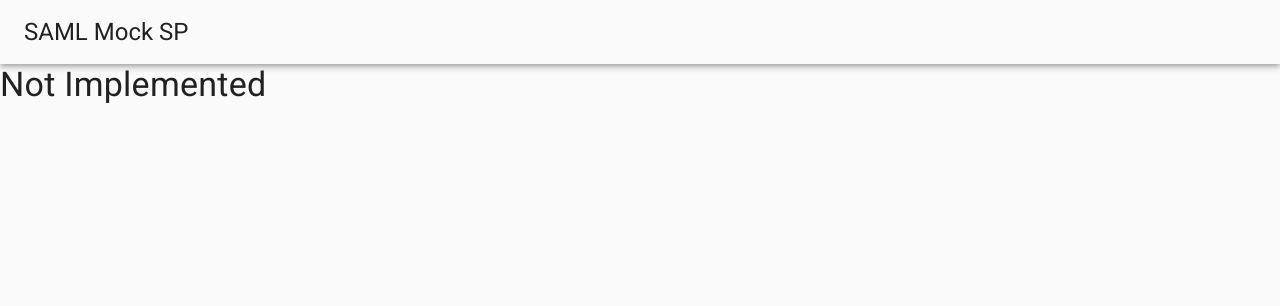
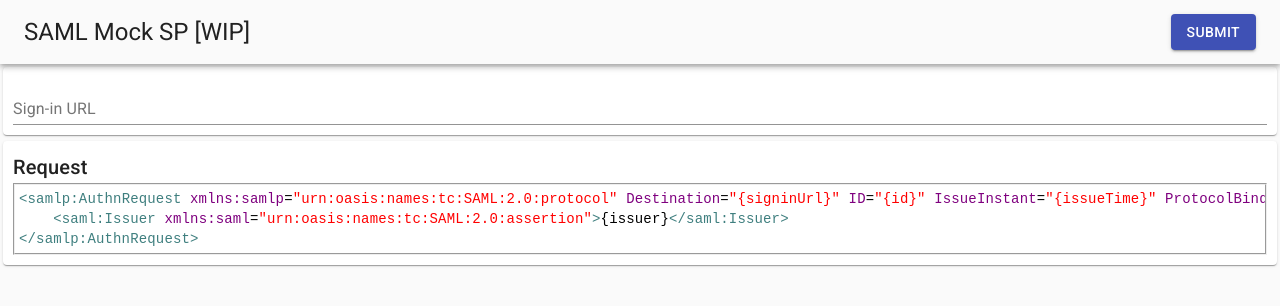
Before and after one commit to thameera/saml-mock, a Next.js app: page /sp in a window 1280 px wide. Shown: the top 306 px of the page. Built offline with nearby package versions, Linux system fonts and the light colour scheme.

Commit message:
Start with SP implementation

```diff
--- a/lib/templates.js
+++ b/lib/templates.js
@@ -40,3 +40,7 @@ export const assertionTemplate = `<saml:Assertion xmlns:saml="urn:oasis:names:tc
 		</saml:Attribute>
 	</saml:AttributeStatement>
 </saml:Assertion>`
+
+export const requestTemplate = `<samlp:AuthnRequest xmlns:samlp="urn:oasis:names:tc:SAML:2.0:protocol" Destination="{signinUrl}" ID="{id}" IssueInstant="{issueTime}" ProtocolBinding="urn:oasis:names:tc:SAML:2.0:bindings:HTTP-POST" Version="2.0">
+	<saml:Issuer xmlns:saml="urn:oasis:names:tc:SAML:2.0:assertion">{issuer}</saml:Issuer>
+</samlp:AuthnRequest>`
--- a/lib/utils.js
+++ b/lib/utils.js
@@ -1,3 +1,5 @@
+import { v4 as uuidv4 } from 'uuid'
+
 export const canonicalize = (xmlStr) => {
   // https://github.com/auth0/node-samlp/blob/54d8715926c3066074412138714ad362f5a5f0da/lib/samlp.js#L26-L30
   return xmlStr
@@ -14,3 +16,5 @@ export const pemToCert = (pem) => {
     )
   return cert[1].replace(/[\n|\r\n]/g, '')
 }
+
+export const generateId = () => uuidv4().replace(/-/g, '')
--- a/package.json
+++ b/package.json
@@ -20,6 +20,7 @@
     "react-codemirror2": "^7.2.1",
     "react-dom": "17.0.2",
     "string-template": "^1.0.0",
+    "urlencoded-body-parser": "^3.0.0",
     "uuid": "^8.3.2",
     "xml-crypto": "^2.1.2",
     "xmldom": "^0.6.0",
--- a/pages/api/continue.js
+++ b/pages/api/continue.js
@@ -1,8 +1,7 @@
 import format from 'string-template'
 import { DateTime } from 'luxon'
-import { v4 as uuidv4 } from 'uuid'
 import { parseSamlRequest } from '../../lib/requestParser'
-import { canonicalize } from '../../lib/utils'
+import { canonicalize, generateId } from '../../lib/utils'
 import { signAssertion, signResponse } from '../../lib/signer'
 
 export default function handler(req, res) {
@@ -22,7 +21,7 @@ export default function handler(req, res) {
   const expiryTime = now.plus({ days: 1 }).toUTC().toISO()
 
   const mappings = {
-    id: uuidv4().replace(/-/g, ''),
+    id: generateId(),
     issueTime,
     expiryTime,
     issuer: body.issuer,
--- /dev/null
+++ b/pages/api/prepareRequest.js
@@ -0,0 +1,31 @@
+import format from 'string-template'
+import { DateTime } from 'luxon'
+import zlib from 'zlib'
+import { canonicalize, generateId } from '../../lib/utils'
+
+export default function handler(req, res) {
+  if (req.method !== 'POST') {
+    return res.status(404)
+  }
+
+  const body = req.body
+
+  const mappings = {
+    id: generateId(),
+    issueTime: DateTime.now().toUTC().toISO(),
+    signinUrl: body.signinUrl,
+    issuer: 'saml-mock',
+  }
+
+  const rawRequest = format(body.request, mappings)
+  const canonicalizedRequest = canonicalize(rawRequest)
+  const deflated = zlib.deflateRawSync(Buffer.from(canonicalizedRequest))
+  const SAMLRequest = deflated.toString('base64')
+
+  res.status(200).json({
+    qs: {
+      SAMLRequest,
+      RelayState: generateId(),
+    },
+  })
+}
--- a/pages/idp.js
+++ b/pages/idp.js
@@ -1,6 +1,5 @@
 import { useState } from 'react'
 import Head from 'next/head'
-import Link from 'next/link'
 import {
   AppBar,
   Button,
@@ -21,7 +20,7 @@ import {
 import axios from 'axios'
 import XMLEditor from '../components/XMLEditor'
 import { assertionTemplate, responseTemplate } from '../lib/templates'
-import styles from '../styles/IdP.module.css'
+import styles from '../styles/Home.module.css'
 import IdPInstructionsDialog from '../components/IdPInstructionsDialog'
 
 export default function IdP(props) {
--- a/pages/sp.js
+++ b/pages/sp.js
@@ -1,7 +1,64 @@
-import { AppBar, Toolbar, Typography } from '@material-ui/core'
+import { useEffect, useState } from 'react'
 import Head from 'next/head'
+import {
+  AppBar,
+  Button,
+  Grid,
+  Paper,
+  TextField,
+  Toolbar,
+  Typography,
+} from '@material-ui/core'
+import axios from 'axios'
+import { requestTemplate } from '../lib/templates'
+import styles from '../styles/Home.module.css'
+import XMLEditor from '../components/XMLEditor'
 
-export default function Home() {
+export default function SP() {
+  const [request, setRequest] = useState(requestTemplate)
+  const [signinUrl, setSigninUrl] = useState('')
+
+  const STORAGE_KEY = 'saml-mock:sp:url'
+
+  useEffect(() => {
+    // Load saved sign-in URL
+    const url = localStorage[STORAGE_KEY]
+    if (url) {
+      setSigninUrl(url)
+    }
+  }, [])
+
+  useEffect(() => {
+    // Persist any changes to sign-in URL in localStorage
+    localStorage[STORAGE_KEY] = signinUrl
+  }, [signinUrl])
+
+  const generateRedirectUrl = (data) => {
+    const url = new URL(signinUrl)
+    for (const [key, value] of Object.entries(data.qs)) {
+      url.searchParams.append(key, value)
+    }
+    return url.href
+  }
+
+  const submit = async () => {
+    try {
+      const res = await axios({
+        method: 'POST',
+        url: '/api/prepareRequest',
+        data: {
+          request,
+          signinUrl,
+        },
+      })
+
+      window.location = generateRedirectUrl(res.data)
+    } catch (e) {
+      console.log(e)
+      // TODO: show error in UI
+    }
+  }
+
   return (
     <>
       <Head>
@@ -10,11 +67,40 @@ export default function Home() {
 
       <AppBar position="sticky" color="transparent">
         <Toolbar>
-          <Typography variant="h5">SAML Mock SP</Typography>
+          <Typography variant="h5">SAML Mock SP [WIP]</Typography>
+          <div className={styles.grow} />
+          <Button
+            variant="contained"
+            color="primary"
+            onClick={submit}
+            className={styles.button}
+          >
+            Submit
+          </Button>
         </Toolbar>
       </AppBar>
 
-      <Typography variant="h4">Not Implemented</Typography>
+      <Grid container>
+        {/* Sign-in URL */}
+        <Grid item xs={12}>
+          <Paper className={styles.paper}>
+            <TextField
+              fullWidth
+              label="Sign-in URL"
+              value={signinUrl}
+              onChange={(ev) => setSigninUrl(ev.target.value)}
+            />
+          </Paper>
+        </Grid>
+
+        {/* AuthnRequest */}
+        <Grid item xs={12}>
+          <Paper className={styles.paper}>
+            <Typography variant="h6">Request</Typography>
+            <XMLEditor xmlStr={request} updateXmlStr={setRequest} />
+          </Paper>
+        </Grid>
+      </Grid>
     </>
   )
 }
--- a/styles/Home.module.css
+++ b/styles/Home.module.css
@@ -9,3 +9,21 @@
 .cardLink {
   cursor: pointer;
 }
+
+.paper {
+  padding: 10px;
+  margin: 3px;
+}
+
+.grow {
+  flex-grow: 1;
+}
+
+.button {
+  margin-left: 10px !important;
+}
+
+.select {
+  width: 150px !important;
+  margin-right: 15px !important;
+}
```
Also changed, not shown: pages/callback.js (added, +42 -0 lines), styles/IdP.module.css (deleted, +0 -17 lines), 2 other files (tests, documents, lock files or other folders).
